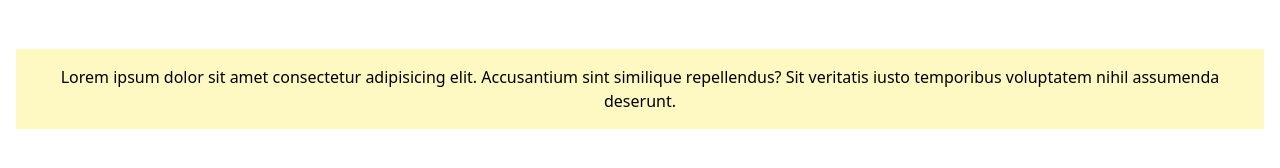
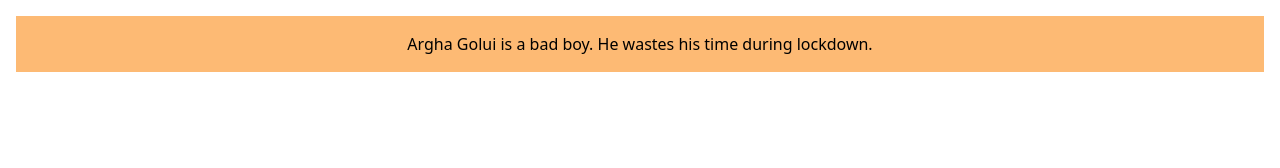
Before and after one commit to arghagithub/tailwindcourse, a website built with Vite: page index.html in a window 1280 px wide. Built offline with nearby package versions, Linux system fonts and the light colour scheme.

Commit message:
video7 responsiveness in tailwind

```diff
--- a/index.html
+++ b/index.html
@@ -5,11 +5,17 @@
     <meta http-equiv="X-UA-Compatible" content="IE=edge">
     <meta name="viewport" content="width=device-width, initial-scale=1.0">
     <link rel="stylesheet" href="style.css">
-    <title>video6-Square bracket notation</title>
+    <title>video7-creating responsive css in tailwind</title>
 </head>
 <body>
-    <div class="mx-4 my-[49px] px-4 py-4 text-center bg-yellow-100">
+    <div class="mx-4 my-4 px-4 py-4 text-center bg-yellow-100 sm:bg-red-200 sm:text-sm md:bg-green-200 md:text-base lg:bg-blue-200 lg:text-lg xl:hidden 2xl:bg-rose-300 2xl:text-lg 2xl:block">
         Lorem ipsum dolor sit amet consectetur adipisicing elit. Accusantium sint similique repellendus? Sit veritatis iusto temporibus voluptatem nihil assumenda deserunt.
     </div>
+
+
+    <div class="mx-4 my-4 px-4 py-4 text-center bg-orange-300 sm:hidden md:hidden lg:hidden xl:block 2xl:bg- 2xl:hidden ">
+        Argha Golui is a bad boy. He wastes his time during lockdown.
+    </div>
+
 </body>
 </html>
```
